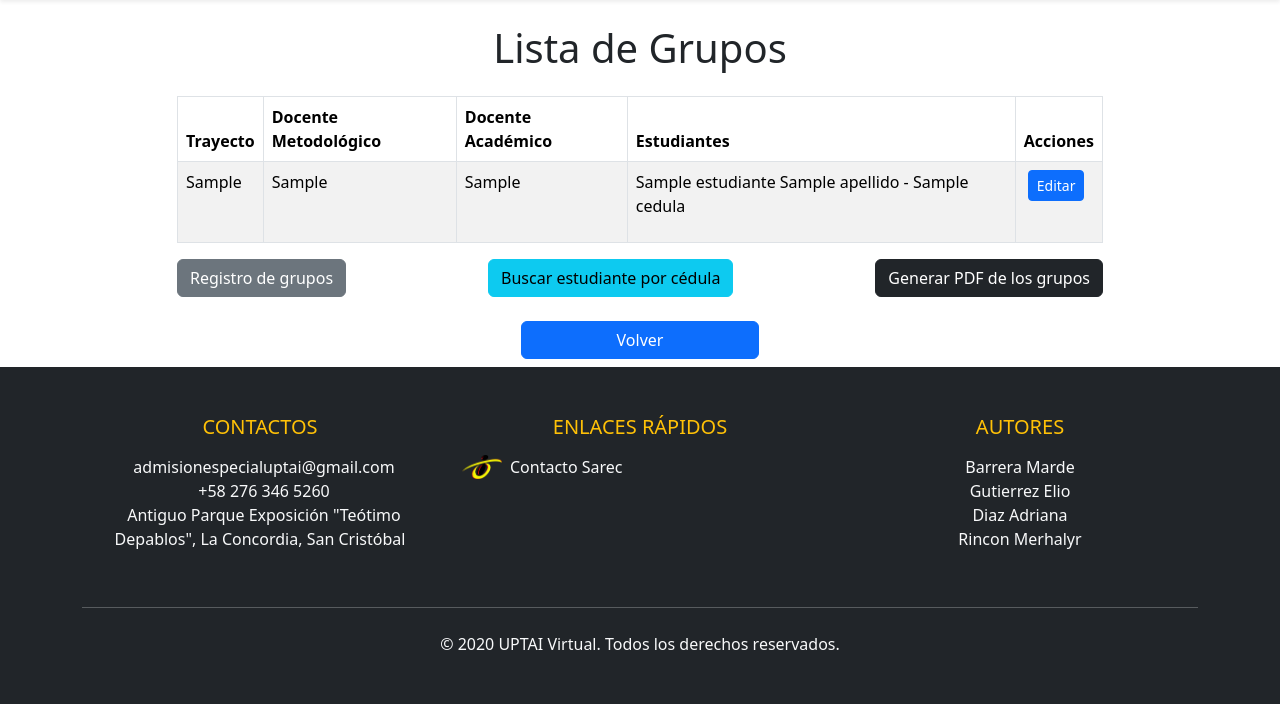
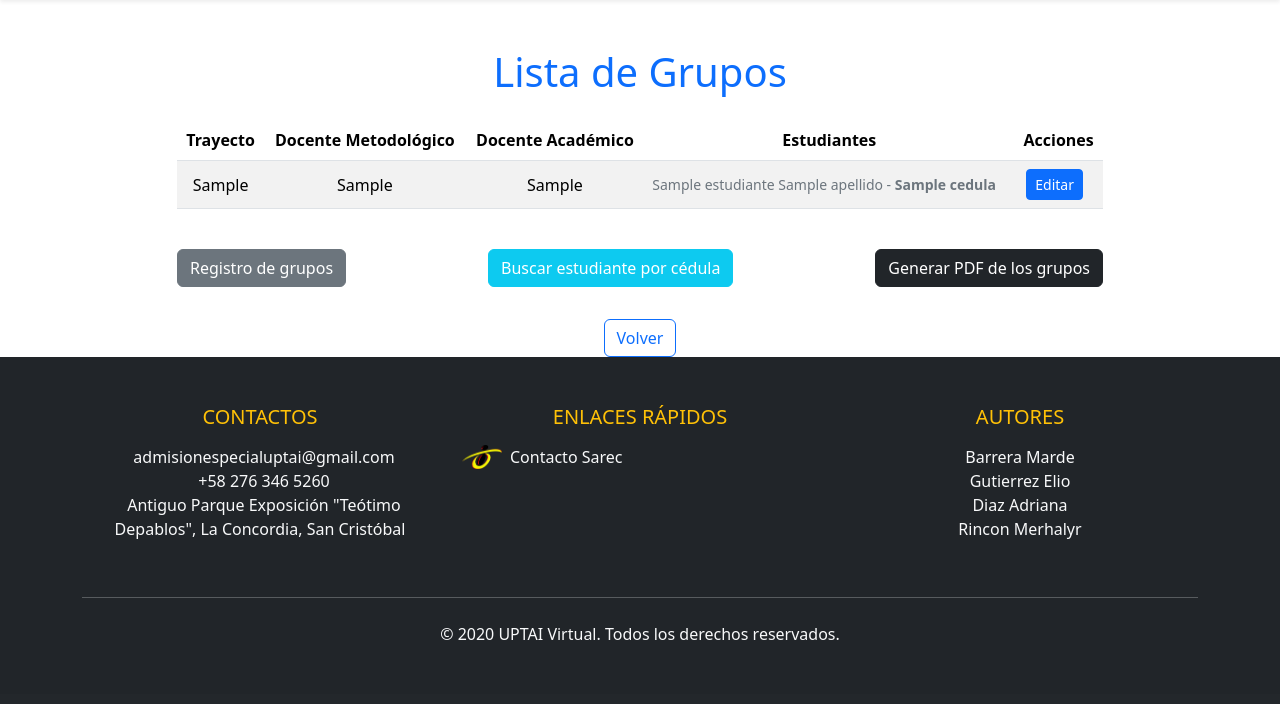
Before and after one commit to zAxOzXVIII/Proyecto_IUT_T4, a Django app: template grupos/templates/listar_grupos.html in a window 1280 px wide. Shown: the part 118-822 px from the top of the page. After the commit the page ends 758 px from the top, so only its background shows below. Run offline with Django 4.2, Linux system fonts and the light colour scheme; the template is opened without the code that fills it: most values are stand-ins (such as "Sample title", 1, 10 or a date in 2020); parts of the project's set-up code (start-up, migrations or seed data) failed here and were passed over; some libraries are stand-ins or nearby versions.

Commit message:
actualizacion de visuales

```diff
--- a/accounts/forms.py
+++ b/accounts/forms.py
@@ -46,11 +46,11 @@ class CustomUserCreationForm(UserCreationForm):
         cedula = self.cleaned_data.get('cedula')
 
         # Verifica si la CI existe en la lista de estudiantes
-        if not Estudiante.objects.filter(cedula=cedula)():
+        if not Estudiante.objects.filter(cedula=cedula):
             raise ValidationError('Error al verificar la cédula: no encontrada.')
 
         # Verifica si la CI ya fue registrada en algún usuario de CustomUser
-        if CustomUser.objects.filter(cedula=cedula)():
+        if CustomUser.objects.filter(cedula=cedula):
             raise ValidationError('Error al verificar la cédula: ya registrada.')
 
         return cedula
--- a/accounts/templates/editar_estudiante.html
+++ b/accounts/templates/editar_estudiante.html
@@ -29,7 +29,7 @@
 
     <!-- Botón de activar/desactivar estudiante -->
     <div class="text-center mt-4">
-        <div class="btn-group">
+        <div class="btn">
             {% if not estudiante.status %}
             <!-- Formulario para activar al estudiante -->
             <form action="{% url 'activar_estudiante' estudiante.id %}" method="POST">
@@ -37,7 +37,7 @@
                 <button class="btn btn-danger" type="submit">Activar</button>
             </form>
             {% endif %}
-
+            <br>
             <!-- Botón de regresar -->
             {% if estudiante.status %}
             <a href="{% url 'estudiantes_main' %}" class="btn btn-secondary">Regresar</a>
--- a/accounts/templates/eliminar_estudiante.html
+++ b/accounts/templates/eliminar_estudiante.html
@@ -29,9 +29,9 @@
                             <button type="submit"class="btn btn-danger btn-formulario m-sm-2 col-sm-12 col-md-5 col-lg-8">Sí, eliminar</button>
                         </div>
                         <div class="col-lg-5">
-
-                                <a href="{% url 'estudiantes_main' %}" class="btn btn-primary btn-formulario m-sm-2 col-sm-12 col-md-5 col-lg-8">No, regresar</a>
-
+                            <button class="btn btn-primary btn-formulario m-sm-2 col-sm-12 col-md-5 col-lg-8">
+                                <a href="{% url 'estudiantes_main' %}" class="text-decoration-none text-white" >No, regresar</a>
+                            </button>
                         </div>
                     </div>
                 </form>
--- a/grupos/templates/listar_grupos.html
+++ b/grupos/templates/listar_grupos.html
@@ -1,14 +1,15 @@
 {% extends 'base.html' %}
 
 {% block content %}
-<div class="container mt-4">
-    <div class="row d-flex justify-content-center">
+<div class="container mt-5">
+    <div class="row justify-content-center">
         <div class="col-lg-10">
-            <h1 class="text-center mb-4">Lista de Grupos</h1>
+            <h1 class="text-center mb-4 text-primary">Lista de Grupos</h1>
 
-            <!-- Tabla estilizada con Bootstrap -->
-            <table class="table table-striped table-bordered">
-                <thead class="thead-dark">
+            <!-- Tabla estilizada -->
+            <div class="table-responsive">
+                <table class="table table-striped table-hover align-middle text-center">
+                    <thead class="bg-primary text-white">
                         <tr>
                             <th scope="col">Trayecto</th>
                             <th scope="col">Docente Metodológico</th>
@@ -24,42 +25,61 @@
                             <td>{{ grupo.docente_metodologico }}</td>
                             <td>{{ grupo.docente_academico }}</td>
                             <td>
-                            <ul class="list-unstyled">
+                                <ul class="list-unstyled mb-0 text-start">
                                     {% for estudiante in grupo.estudiantes_lista %}
-                                <li>{{ estudiante.nombre }} {{ estudiante.apellido }} - {{ estudiante.cedula }}</li>
+                                    <li class="text-secondary small">
+                                        {{ estudiante.nombre }} {{ estudiante.apellido }} - <span class="fw-bold">{{ estudiante.cedula }}</span>
+                                    </li>
                                     {% endfor %}
                                 </ul>
                             </td>
                             <td>
-                            <div class="d-flex justify-content-between">
-                                <!-- Botón de editar grupo -->
-                                <a class="btn btn-primary btn-sm mx-1" href="{% url 'editar_grupo' grupo.id %}">Editar</a>
+                                <div class="d-flex justify-content-center">
+                                    <!-- Botón de editar -->
+                                    <a class="btn btn-primary btn-sm me-2" href="{% url 'editar_grupo' grupo.id %}">
+                                        <i class="bi bi-pencil-square"></i> Editar
+                                    </a>
 
                                     {% if roles == "administrativo" %}
-                                <!-- Botón de eliminar grupo con confirmación -->
+                                    <!-- Botón de eliminar -->
                                     <form action="{% url 'eliminar_grupo' grupo.id %}" method="post" class="d-inline">
                                         {% csrf_token %}
-                                    <button class="btn btn-danger btn-sm mx-1" type="submit" onclick="return confirm('¿Estás seguro que deseas eliminar este grupo?');">Eliminar</button>
+                                        <button class="btn btn-danger btn-sm" type="submit" onclick="return confirm('¿Estás seguro que deseas eliminar este grupo?');">
+                                            <i class="bi bi-trash"></i> Eliminar
+                                        </button>
                                     </form>
                                     {% endif %}
                                 </div>
                             </td>
                         </tr>
+                        {% empty %}
+                        <tr>
+                            <td colspan="5" class="text-muted">No hay grupos registrados.</td>
+                        </tr>
                         {% endfor %}
                     </tbody>
                 </table>
+            </div>
 
             <!-- Enlaces adicionales -->
-            <div class="d-flex justify-content-between mt-3">
-                <a class="btn btn-secondary" href="{% url 'registrar_grupo' %}">Registro de grupos</a>
-                <a class="btn btn-info" href="{% url 'buscar_estudiante_por_cedula' %}">Buscar estudiante por cédula</a>
-                <a class="btn btn-dark" href="{% url 'generar_pdf_grupos' %}">Generar PDF de los grupos</a>
+            <div class="d-flex justify-content-between mt-4 flex-wrap">
+                <a class="btn btn-secondary mb-2" href="{% url 'registrar_grupo' %}">
+                    <i class="bi bi-plus-circle"></i> Registro de grupos
+                </a>
+                <a class="btn btn-info text-white mb-2" href="{% url 'buscar_estudiante_por_cedula' %}">
+                    <i class="bi bi-search"></i> Buscar estudiante por cédula
+                </a>
+                <a class="btn btn-dark mb-2" href="{% url 'generar_pdf_grupos' %}">
+                    <i class="bi bi-file-earmark-pdf"></i> Generar PDF de los grupos
+                </a>
             </div>
 
-            <div class="row d-flex justify-content-center mt-3">
-                <a class="btn btn-primary btn-formulario m-2 col-sm-12 col-md-5 col-lg-3" href="{% url 'staff_dashboard' %}">Volver</a>
+            <!-- Botón de volver -->
+            <div class="text-center mt-4">
+                <a class="btn btn-outline-primary" href="{% url 'staff_dashboard' %}">
+                    <i class="bi bi-arrow-left-circle"></i> Volver
+                </a>
             </div>
-
         </div>
     </div>
 </div>
```
Also changed, not shown: accounts/templates/estudiantes_main.html (+32 -29 lines), accounts/views.py (+11 -0 lines). Lines whose indentation alone changed are shown as unchanged.
